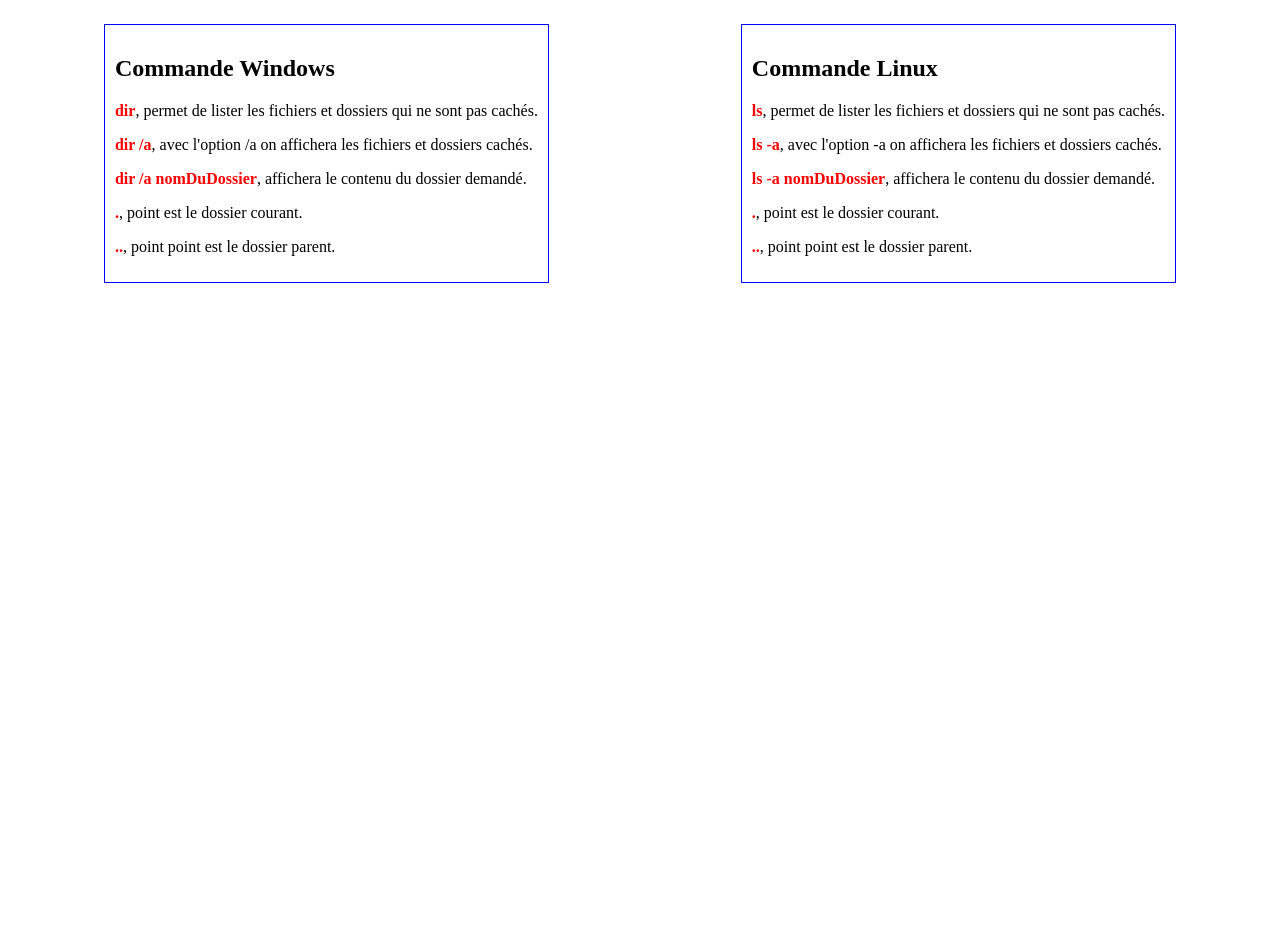
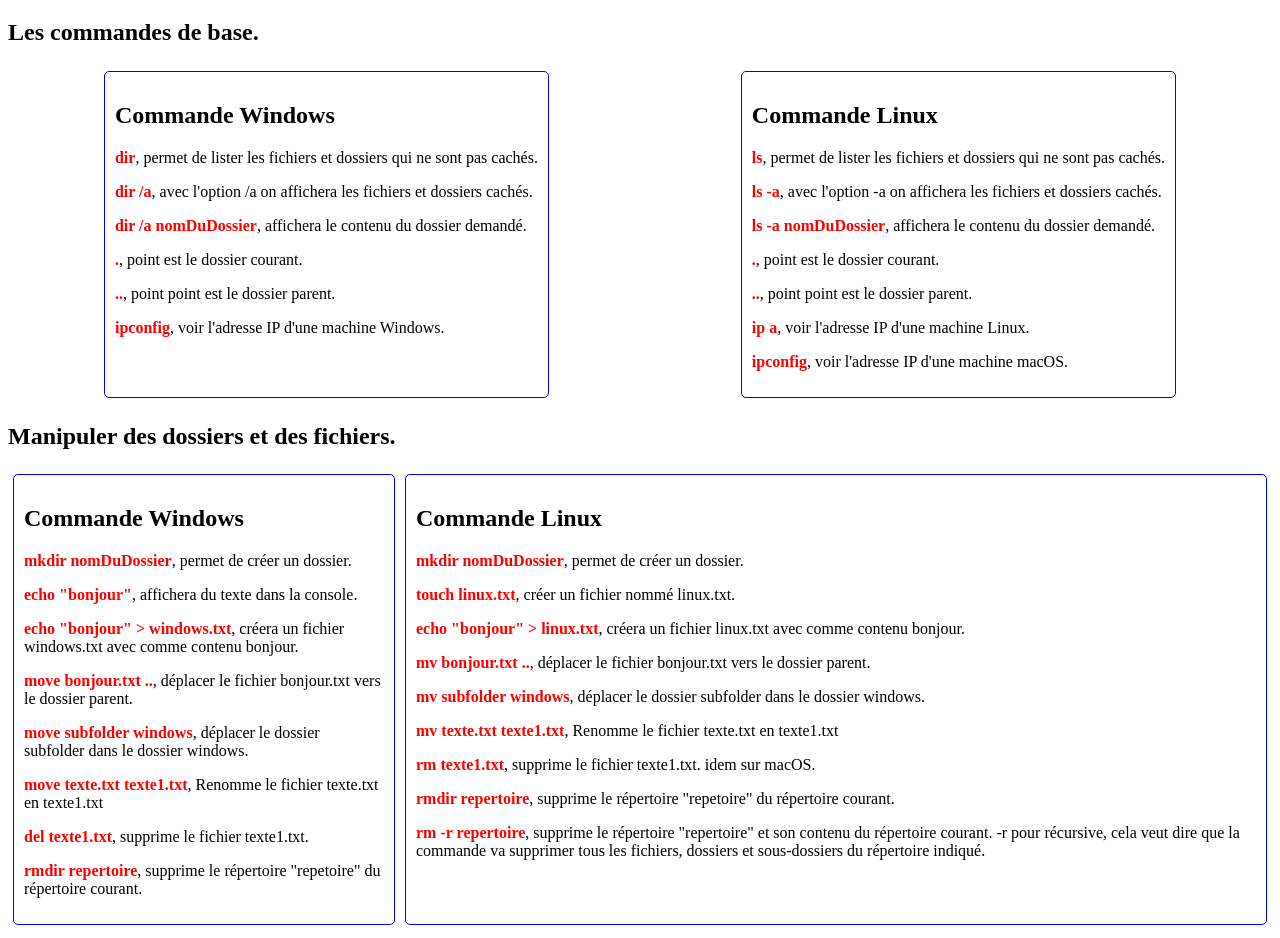
Before and after one commit to ChatelardDaniel/TEST-ASUS-REPO, a plain HTML site: page index.html in a window 1280 px wide. Shown: the part 61-999 px from the top of the page. Before the commit the page ends 800 px from the top, so only its background shows below. Drawn offline with Linux system fonts and the light colour scheme.

Commit message:
Ajout du cours Manipuler des dossiers et des fichiers

```diff
--- a/index.html
+++ b/index.html
@@ -9,6 +9,7 @@
 </head>
 <body>
     <h1>Cours introduction aux lignes de commande.</h1>
+    <h2>Les commandes de base.</h2>
     <div class="container">
         <div class="commande_windows bordure">
             <h2>Commande Windows</h2>
@@ -17,6 +18,7 @@
             <p><span>dir /a nomDuDossier</span>, affichera le contenu du dossier demandé.</p>
             <p><span>.</span>, point est le dossier courant.</p>
             <p><span>..</span>, point point est le dossier parent.</p>
+            <p><span>ipconfig</span>, voir l'adresse IP d'une machine Windows.</p>
         </div>
         <div class="commande_linux bordure">
             <h2>Commande Linux</h2>
@@ -25,6 +27,34 @@
             <p><span>ls -a nomDuDossier</span>, affichera le contenu du dossier demandé.</p>
             <p><span>.</span>, point est le dossier courant.</p>
             <p><span>..</span>, point point est le dossier parent.</p>
+            <p><span>ip a</span>, voir l'adresse IP d'une machine Linux.</p>
+            <p><span>ipconfig</span>, voir l'adresse IP d'une machine macOS.</p>
+        </div>
+    </div>
+    <h2>Manipuler des dossiers et des fichiers.</h2>
+    <div class="container">
+        <div class="commande_windows bordure">
+            <h2>Commande Windows</h2>
+            <p><span>mkdir nomDuDossier</span>, permet de créer un dossier.</p>
+            <p><span>echo "bonjour"</span>, affichera du texte dans la console.</p>
+            <p><span>echo "bonjour" > windows.txt</span>, créera un fichier windows.txt avec comme contenu bonjour.</p>
+            <p><span>move bonjour.txt ..</span>, déplacer le fichier bonjour.txt vers le dossier parent.</p>
+            <p><span>move subfolder windows</span>, déplacer le dossier subfolder dans le dossier windows.</p>
+            <p><span>move texte.txt texte1.txt</span>, Renomme le fichier texte.txt en texte1.txt</p>
+            <p><span>del texte1.txt</span>, supprime le fichier texte1.txt.</p>
+            <p><span>rmdir repertoire</span>, supprime le répertoire "repetoire" du répertoire courant.</p>
+        </div>
+        <div class="commande_linux bordure">
+            <h2>Commande Linux</h2>
+            <p><span>mkdir nomDuDossier</span>, permet de créer un dossier.</p>
+            <p><span>touch linux.txt</span>, créer un fichier nommé linux.txt.</p>
+            <p><span>echo "bonjour" > linux.txt</span>, créera un fichier linux.txt avec comme contenu bonjour.</p>
+            <p><span>mv bonjour.txt ..</span>, déplacer le fichier bonjour.txt vers le dossier parent.</p>
+            <p><span>mv subfolder windows</span>, déplacer le dossier subfolder dans le dossier windows.</p>
+            <p><span>mv texte.txt texte1.txt</span>, Renomme le fichier texte.txt en texte1.txt</p>
+            <p><span>rm texte1.txt</span>, supprime le fichier texte1.txt. idem sur macOS.</p>
+            <p><span>rmdir repertoire</span>, supprime le répertoire "repetoire" du répertoire courant.</p>
+            <p><span>rm -r repertoire</span>, supprime le répertoire "repertoire" et son contenu du répertoire courant. -r pour récursive, cela veut dire que la commande va supprimer tous les fichiers, dossiers et sous-dossiers du répertoire indiqué.</p>
         </div>
     </div>
 </body>
--- a/style.css
+++ b/style.css
@@ -7,6 +7,7 @@
     border: 1px solid blue;
     margin: 5px;
     padding: 10px;
+    border-radius: 5px;
 }
 
 span{
```
